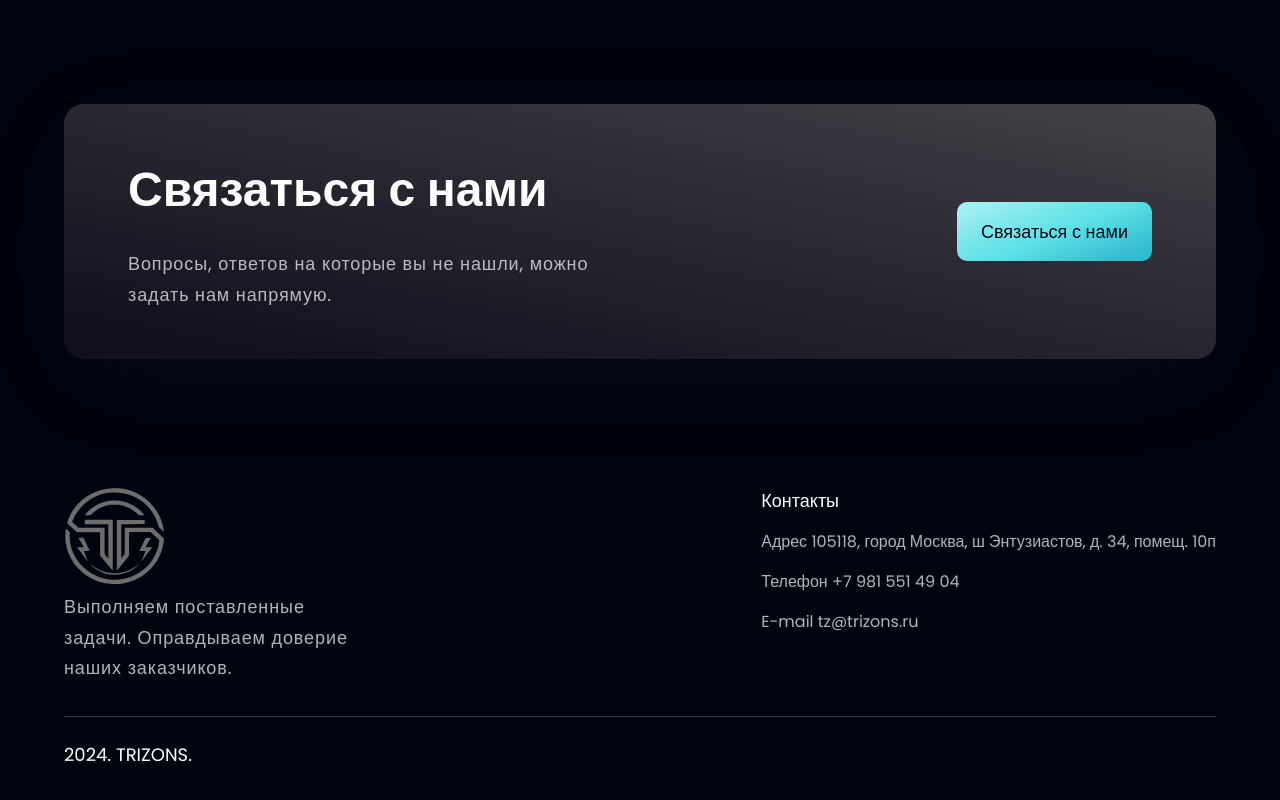
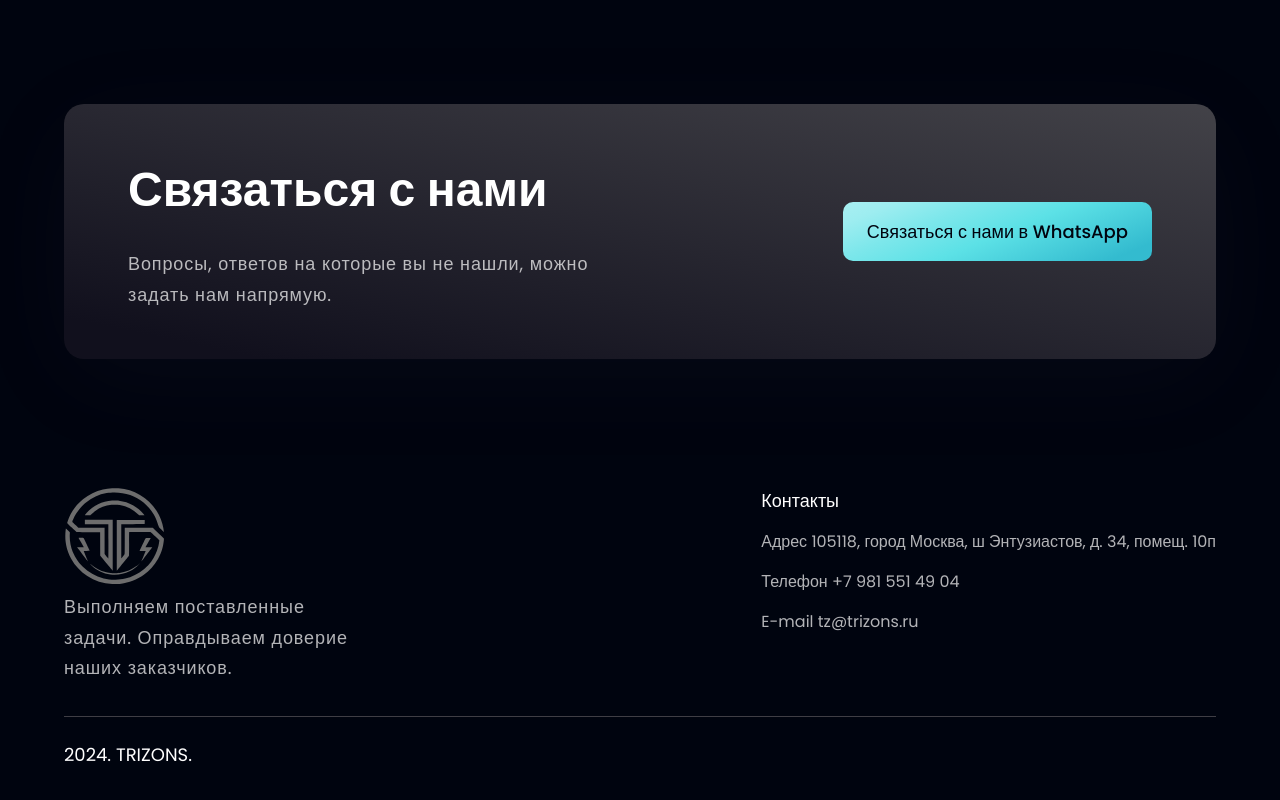
Before and after one commit to IShabarina/Trizons, a React (Vite) app: page / in a window 1280 px wide. Shown: the part 4521-5321 px from the top of the page. Built offline with nearby package versions, Linux system fonts and the light colour scheme.

Commit message:
added whatsapp

```diff
--- a/src/components/Contacts.jsx
+++ b/src/components/Contacts.jsx
@@ -4,11 +4,14 @@ import Button from "./Button";
 const Contacts = () => (
   <section id="contacts" className={`${styles.flexCenter} ${styles.marginY} ${styles.padding} sm:flex-row flex-col bg-black-gradient-2 rounded-[20px] box-shadow`}>
     <div className="flex-1 flex flex-col">
-      <h2 className={styles.heading2}>Связаться с нами</h2>
+      <h2 className={styles.heading2}>
+        Связаться с нами
+      </h2>
       <p className={`${styles.paragraph} max-w-[470px] mt-5`}>Вопросы, ответов на которые вы не нашли, можно задать нам напрямую.</p>
     </div>
     <div className={`${styles.flexCenter} sm:ml-10 ml-0 sm:mt-0 mt-10`}>
-      <Button text="Связаться с нами" />
+      {/* <Button text='Связаться с нами в WhatsApp' /> */}
+      <a className={`py-4 px-6 bg-blue-gradient font-poppins font-medium text-[18px] text-primary outline-none ${styles} rounded-[10px]`} href="https://wa.me/79296800530">Связаться с нами в WhatsApp </a>
     </div>
   </section>
 )
```
